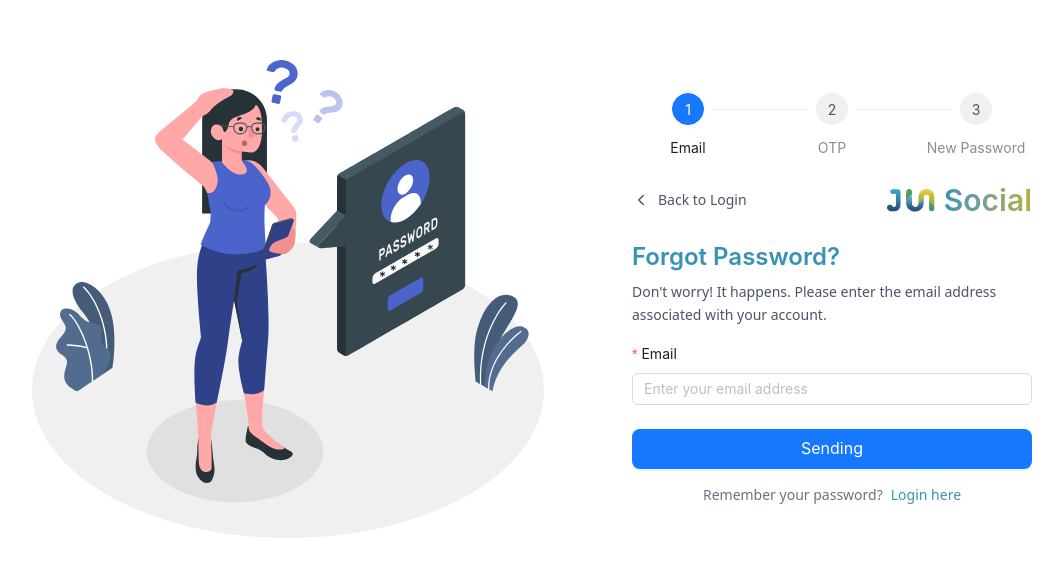
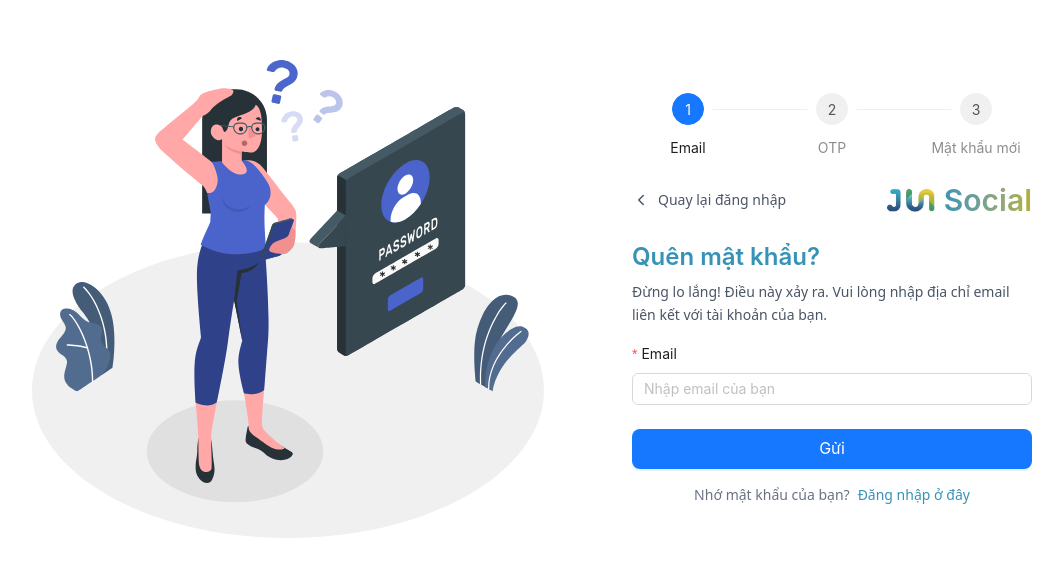
Before and after one commit to xuannam59/social-fe, a React (Vite) app: page /forgot-password in a window 1280 px wide. Shown: the part 101-678 px from the top of the page, without its empty margins (32-1095 px from the left). Built offline with nearby package versions, Linux system fonts and the light colour scheme; no server answers.

Commit message:
Translate forgot password components to Vietnamese and improve form structure for better readability.

```diff
--- a/src/components/forgot-password/ResetPassword.tsx
+++ b/src/components/forgot-password/ResetPassword.tsx
@@ -15,7 +15,10 @@ const ResetPassword: React.FC<IProps> = ({ forgotPassword }) => {
   const [isLoading, setIsLoading] = useState(false);
   const navigate = useNavigate();
 
-  const onSubmit = async (values: { newPassword: string; confirmPassword: string }) => {
+  const onSubmit = async (values: {
+    newPassword: string;
+    confirmPassword: string;
+  }) => {
     setIsLoading(true);
     const data: IForgotPasswordForm = {
       email: forgotPassword.email,
@@ -25,12 +28,15 @@ const ResetPassword: React.FC<IProps> = ({ forgotPassword }) => {
     };
     const res = await callApiResetPassword(data);
     if (res.data) {
-      message.success('Reset password successful');
+      message.success('Đặt lại mật khẩu thành công');
       navigate(ROUTES.AUTH.LOGIN);
     } else {
       notification.error({
         message: res.error,
-        description: res.message && Array.isArray(res.message) ? res.message.join(', ') : res.message,
+        description:
+          res.message && Array.isArray(res.message)
+            ? res.message.join(', ')
+            : res.message,
         duration: 3,
       });
     }
@@ -39,38 +45,53 @@ const ResetPassword: React.FC<IProps> = ({ forgotPassword }) => {
 
   return (
     <>
-      <Form layout="vertical" form={form} onFinish={onSubmit} disabled={isLoading}>
+      <Form
+        layout="vertical"
+        form={form}
+        onFinish={onSubmit}
+        disabled={isLoading}
+      >
         <Form.Item
-          label="New Password"
+          label="Mật khẩu mới"
           name="newPassword"
           rules={[
-            { required: true, message: 'New password is required' },
-            { min: 8, message: 'New password must be at least 8 characters' },
+            { required: true, message: 'Mật khẩu mới là bắt buộc' },
+            { min: 8, message: 'Mật khẩu mới phải ít nhất 8 ký tự' },
           ]}
         >
-          <Input.Password placeholder="Enter your new password" allowClear />
+          <Input.Password placeholder="Nhập mật khẩu mới của bạn" allowClear />
         </Form.Item>
         <Form.Item
-          label="Confirm Password"
+          label="Xác nhận mật khẩu"
           name="confirmPassword"
           rules={[
-            { required: true, message: 'Confirm password is required' },
-            { min: 8, message: 'Confirm password must be at least 8 characters' },
+            { required: true, message: 'Xác nhận mật khẩu là bắt buộc' },
+            { min: 8, message: 'Xác nhận mật khẩu phải ít nhất 8 ký tự' },
             {
               validator: (_, value) => {
                 if (value !== form.getFieldValue('newPassword')) {
-                  return Promise.reject(new Error('The two passwords that you entered do not match!'));
+                  return Promise.reject(
+                    new Error('Mật khẩu và xác nhận mật khẩu không khớp!')
+                  );
                 }
                 return Promise.resolve();
               },
             },
           ]}
         >
-          <Input.Password placeholder="Enter your confirm password" allowClear />
+          <Input.Password
+            placeholder="Nhập xác nhận mật khẩu của bạn"
+            allowClear
+          />
         </Form.Item>
         <Form.Item className="!mb-0">
-          <Button type="primary" htmlType="submit" loading={isLoading} className="w-full">
-            Reset Password
+          <Button
+            type="primary"
+            htmlType="submit"
+            loading={isLoading}
+            className="w-full"
+          >
+            Đặt lại mật khẩu
           </Button>
         </Form.Item>
       </Form>
--- a/src/components/forgot-password/SendEmail.tsx
+++ b/src/components/forgot-password/SendEmail.tsx
@@ -17,7 +17,7 @@ const SendEmail: React.FC<IProps> = ({ setForgotPassword, handleNextStep }) => {
     const email = values.email;
     const res = await callApiForgotPassword(email);
     if (res.data) {
-      message.success('OTP has been sent to your email');
+      message.success('OTP đã được gửi đến email của bạn');
       setForgotPassword(prev => ({
         ...prev,
         email,
@@ -26,7 +26,10 @@ const SendEmail: React.FC<IProps> = ({ setForgotPassword, handleNextStep }) => {
     } else {
       notification.error({
         message: res.error,
-        description: res.message && Array.isArray(res.message) ? res.message.join(', ') : res.message,
+        description:
+          res.message && Array.isArray(res.message)
+            ? res.message.join(', ')
+            : res.message,
         duration: 3,
       });
     }
@@ -35,22 +38,27 @@ const SendEmail: React.FC<IProps> = ({ setForgotPassword, handleNextStep }) => {
 
   return (
     <>
-      <Form layout="vertical" form={form} onFinish={onSubmit} disabled={isLoading}>
+      <Form
+        layout="vertical"
+        form={form}
+        onFinish={onSubmit}
+        disabled={isLoading}
+      >
         <Form.Item
           label="Email"
           name="email"
           rules={[
             {
               required: true,
-              message: 'Please enter your email address',
+              message: 'Vui lòng nhập email của bạn',
             },
             {
               type: 'email',
-              message: 'Please enter a valid email address',
+              message: 'Vui lòng nhập email hợp lệ',
             },
           ]}
         >
-          <Input placeholder="Enter your email address" allowClear />
+          <Input placeholder="Nhập email của bạn" allowClear />
         </Form.Item>
 
         <Form.Item className="!mb-0">
@@ -63,7 +71,7 @@ const SendEmail: React.FC<IProps> = ({ setForgotPassword, handleNextStep }) => {
             }}
             className="w-full rounded-lg h-12 font-medium"
           >
-            Sending
+            Gửi
           </Button>
         </Form.Item>
       </Form>
--- a/src/pages/auths/ForgotPasswordPage.tsx
+++ b/src/pages/auths/ForgotPasswordPage.tsx
@@ -13,10 +13,16 @@ import { Link } from 'react-router-dom';
 const { Title } = Typography;
 
 const ForgotPasswordPage = () => {
-  const [forgotPassword, setForgotPassword] = useState<IForgotPasswordForm>(DEFAULT_FORGOT_PASSWORD);
+  const [forgotPassword, setForgotPassword] = useState<IForgotPasswordForm>(
+    DEFAULT_FORGOT_PASSWORD
+  );
   const [stepCurrent, setStepCurrent] = useState(0);
 
-  const steps = [{ description: 'Email' }, { description: 'OTP' }, { description: 'New Password' }];
+  const steps = [
+    { description: 'Email' },
+    { description: 'OTP' },
+    { description: 'Mật khẩu mới' },
+  ];
 
   const handleNextStep = () => {
     setStepCurrent(prev => prev + 1);
@@ -25,7 +31,12 @@ const ForgotPasswordPage = () => {
   const renderStep = () => {
     switch (stepCurrent) {
       case 0:
-        return <SendEmail setForgotPassword={setForgotPassword} handleNextStep={handleNextStep} />;
+        return (
+          <SendEmail
+            setForgotPassword={setForgotPassword}
+            handleNextStep={handleNextStep}
+          />
+        );
       case 1:
         return (
           <VerifyOtp
@@ -42,14 +53,16 @@ const ForgotPasswordPage = () => {
   return (
     <div className="flex flex-col gap-4 p-6 max-w-md mx-auto">
       <Steps current={stepCurrent} labelPlacement="vertical" items={steps} />
-      <div className={`flex justify-between items-center ${stepCurrent === 2 ? 'justify-center' : 'justify-between'}`}>
+      <div
+        className={`flex justify-between items-center ${stepCurrent === 2 ? 'justify-center' : 'justify-between'}`}
+      >
         {stepCurrent === 0 && (
           <Link
             to={ROUTES.AUTH.LOGIN}
             className="flex items-center gap-2 text-gray-600 hover:text-primary transition-colors duration-200"
           >
             <TbChevronLeft size={18} />
-            <span className="text-sm font-medium">Back to Login</span>
+            <span className="text-sm font-medium">Quay lại đăng nhập</span>
           </Link>
         )}
         {stepCurrent === 1 && (
@@ -61,11 +74,15 @@ const ForgotPasswordPage = () => {
             }}
           >
             <TbChevronLeft size={18} />
-            <span className="text-sm font-medium">Back</span>
+            <span className="text-sm font-medium">Quay lại</span>
           </Button>
         )}
         <div className="flex items-center gap-2">
-          <img src={logo} alt="logo" className="w-[50px] h-[50px] object-contain" />
+          <img
+            src={logo}
+            alt="logo"
+            className="w-[50px] h-[50px] object-contain"
+          />
           <Title
             level={2}
             className="!mb-0 !text-transparent bg-clip-text bg-gradient-to-r from-[#3793B6] to-[#B5AF3A]"
@@ -77,10 +94,11 @@ const ForgotPasswordPage = () => {
 
       <div className="flex flex-col gap-2">
         <Title level={3} className="!text-primary !mb-0">
-          Forgot Password?
+          Quên mật khẩu?
         </Title>
         <p className="text-gray-600 text-sm leading-relaxed">
-          Don't worry! It happens. Please enter the email address associated with your account.
+          Đừng lo lắng! Điều này xảy ra. Vui lòng nhập địa chỉ email liên kết
+          với tài khoản của bạn.
         </p>
       </div>
 
@@ -88,9 +106,12 @@ const ForgotPasswordPage = () => {
 
       <div className="text-center">
         <p className="text-gray-500 text-sm">
-          Remember your password?
-          <Link to={ROUTES.AUTH.LOGIN} className="text-primary hover:underline font-medium ml-2">
-            Login here
+          Nhớ mật khẩu của bạn?
+          <Link
+            to={ROUTES.AUTH.LOGIN}
+            className="text-primary hover:underline font-medium ml-2"
+          >
+            Đăng nhập ở đây
           </Link>
         </p>
       </div>
--- a/src/pages/auths/LoginPage.tsx
+++ b/src/pages/auths/LoginPage.tsx
@@ -30,8 +30,9 @@ const LoginPage = () => {
     const status = searchParams.get('status');
     if (status && status.toLowerCase() === 'false' && counts.current === 0) {
       notification.error({
-        message: 'Login google failed',
-        description: 'Please try again',
+        message: 'Đăng nhập với Google thất bại',
+        description: 'vui lòng thử lại',
+        duration: 2.5,
       });
     }
     counts.current = 1;
@@ -41,7 +42,7 @@ const LoginPage = () => {
     setIsLoading(true);
     const res = await callApiLogin(values);
     if (res.data) {
-      message.success('Login successful');
+      message.success('Đăng nhập thành công');
       navigate(ROUTES.DEFAULT);
       localStorage.setItem('access_token', res.data.access_token);
       dispatch(doLogin(res.data));
@@ -72,10 +73,10 @@ const LoginPage = () => {
         </div>
         <div className="flex flex-col">
           <Title level={3} className="!text-primary">
-            Welcome Back!
+            Chào mừng trở lại!
           </Title>
           <p className="text-gray-600 text-sm">
-            Login to continue your journey with us
+            Đăng nhập để tiếp tục hành trình của bạn với chúng tôi
           </p>
         </div>
         <Form
@@ -90,23 +91,23 @@ const LoginPage = () => {
             rules={[
               {
                 required: true,
-                message: 'Email is required',
+                message: 'Email là bắt buộc',
               },
               {
                 type: 'email',
-                message: 'Please enter a valid email',
+                message: 'Vui lòng nhập email hợp lệ',
               },
             ]}
           >
-            <Input placeholder="Enter your email" allowClear />
+            <Input placeholder="Nhập email của bạn" allowClear />
           </Form.Item>
           <Form.Item
-            label="Password"
+            label="Mật khẩu"
             name="password"
-            rules={[{ required: true, message: 'Password is required' }]}
+            rules={[{ required: true, message: 'Mật khẩu là bắt buộc' }]}
           >
             <Input.Password
-              placeholder="Enter your password"
+              placeholder="Nhập mật khẩu của bạn"
               allowClear
               onPressEnter={() => form.submit()}
             />
@@ -116,7 +117,7 @@ const LoginPage = () => {
               to={ROUTES.AUTH.FORGOT_PASSWORD}
               className="text-primary hover:!underline"
             >
-              Forgot password?
+              Quên mật khẩu?
             </Link>
           </div>
           <div className="flex flex-col mb-4">
@@ -126,20 +127,18 @@ const LoginPage = () => {
               loading={isLoading}
               onClick={() => form.submit()}
             >
-              Login
+              Đăng nhập
             </Button>
             <Divider />
             <LoginGoogle disabled={isLoading} />
           </div>
           <div className="flex justify-center items-center gap-4">
-            <span className="text-sm text-gray-600">
-              Don't have an account?
-            </span>
+            <span className="text-sm text-gray-600">Không có tài khoản?</span>
             <Link
               to={ROUTES.AUTH.REGISTER}
               className="text-primary hover:!underline"
             >
-              Register
+              Đăng ký
             </Link>
           </div>
         </Form>
--- a/src/pages/auths/RegisterPage.tsx
+++ b/src/pages/auths/RegisterPage.tsx
@@ -2,7 +2,15 @@ import { callApiRegister } from '@social/apis/auths.api';
 import { ROUTES } from '@social/constants/route.constant';
 import logo from '@social/images/logo.webp';
 import type { IRegisterForm } from '@social/types/auths.type';
-import { Button, Divider, Form, Input, message, notification, Typography } from 'antd';
+import {
+  Button,
+  Divider,
+  Form,
+  Input,
+  message,
+  notification,
+  Typography,
+} from 'antd';
 import { useState } from 'react';
 import { Link, useNavigate } from 'react-router-dom';
 
@@ -18,12 +26,15 @@ const RegisterPage = () => {
 
     const res = await callApiRegister(values);
     if (res.data) {
-      message.success('Register successful');
+      message.success('Đăng ký thành công');
       navigate(ROUTES.AUTH.LOGIN);
     } else {
       notification.error({
         message: res.error,
-        description: res.message && Array.isArray(res.message) ? res.message.join(', ') : res.message,
+        description:
+          res.message && Array.isArray(res.message)
+            ? res.message.join(', ')
+            : res.message,
         duration: 3,
       });
     }
@@ -44,13 +55,25 @@ const RegisterPage = () => {
         </div>
         <div className="flex flex-col">
           <Title level={3} className="!text-primary">
-            Create Your Account
+            Tạo tài khoản của bạn
           </Title>
-          <p className="text-gray-600 text-sm">Join our community and connect with friends around the world</p>
+          <p className="text-gray-600 text-sm">
+            Tham gia cộng đồng của chúng tôi và kết nối với bạn bè trên toàn thế
+            giới
+          </p>
         </div>
-        <Form layout="vertical" form={form} onFinish={onSubmit} disabled={isLoading}>
-          <Form.Item label="Full Name" name="fullname" rules={[{ required: true, message: 'Full name is required' }]}>
-            <Input placeholder="Enter your full name" allowClear />
+        <Form
+          layout="vertical"
+          form={form}
+          onFinish={onSubmit}
+          disabled={isLoading}
+        >
+          <Form.Item
+            label="Họ và tên"
+            name="fullname"
+            rules={[{ required: true, message: 'Họ và tên là bắt buộc' }]}
+          >
+            <Input placeholder="Nhập họ và tên của bạn" allowClear />
           </Form.Item>
 
           <Form.Item
@@ -59,56 +82,70 @@ const RegisterPage = () => {
             rules={[
               {
                 required: true,
-                message: 'Email is required',
+                message: 'Email là bắt buộc',
               },
               {
                 type: 'email',
-                message: 'Please enter a valid email',
+                message: 'Vui lòng nhập email hợp lệ',
               },
             ]}
           >
-            <Input placeholder="Enter your email" allowClear />
+            <Input placeholder="Nhập email của bạn" allowClear />
           </Form.Item>
 
           <Form.Item
-            label="Password"
+            label="Mật khẩu"
             name="password"
             rules={[
-              { required: true, message: 'Password is required' },
-              { min: 8, message: 'Password must be at least 8 characters' },
+              { required: true, message: 'Mật khẩu là bắt buộc' },
+              { min: 8, message: 'Mật khẩu phải ít nhất 8 ký tự' },
             ]}
           >
-            <Input.Password placeholder="Enter your password" allowClear />
+            <Input.Password placeholder="Nhập mật khẩu của bạn" allowClear />
           </Form.Item>
           <Form.Item
-            label="Confirm Password"
+            label="Xác nhận mật khẩu"
             name="confirmPassword"
             rules={[
-              { required: true, message: 'Confirm password is required' },
-              { min: 8, message: 'Confirm password must be at least 8 characters' },
+              { required: true, message: 'Xác nhận mật khẩu là bắt buộc' },
+              { min: 8, message: 'Xác nhận mật khẩu phải ít nhất 8 ký tự' },
               {
                 validator: (_, value) => {
                   if (value !== form.getFieldValue('password')) {
-                    return Promise.reject(new Error('The two passwords that you entered do not match!'));
+                    return Promise.reject(
+                      new Error('Mật khẩu và xác nhận mật khẩu không khớp!')
+                    );
                   }
                   return Promise.resolve();
                 },
               },
             ]}
           >
-            <Input.Password placeholder="Enter your confirm password" allowClear onPressEnter={() => form.submit()} />
+            <Input.Password
+              placeholder="Nhập xác nhận mật khẩu của bạn"
+              allowClear
+              onPressEnter={() => form.submit()}
+            />
           </Form.Item>
 
           <div className="flex flex-col">
-            <Button type="primary" size="middle" loading={isLoading} onClick={() => form.submit()}>
-              Register
+            <Button
+              type="primary"
+              size="middle"
+              loading={isLoading}
+              onClick={() => form.submit()}
+            >
+              Đăng ký
             </Button>
             <Divider />
           </div>
           <div className="flex justify-center items-center gap-4">
-            <span className="text-sm text-gray-600">Already have an account?</span>
-            <Link to={ROUTES.AUTH.LOGIN} className="text-primary hover:!underline">
-              Login
+            <span className="text-sm text-gray-600">Đã có tài khoản?</span>
+            <Link
+              to={ROUTES.AUTH.LOGIN}
+              className="text-primary hover:!underline"
+            >
+              Đăng nhập
             </Link>
           </div>
         </Form>
```
Also changed, not shown: src/components/forgot-password/VerifyOtp.tsx (+40 -12 lines).
